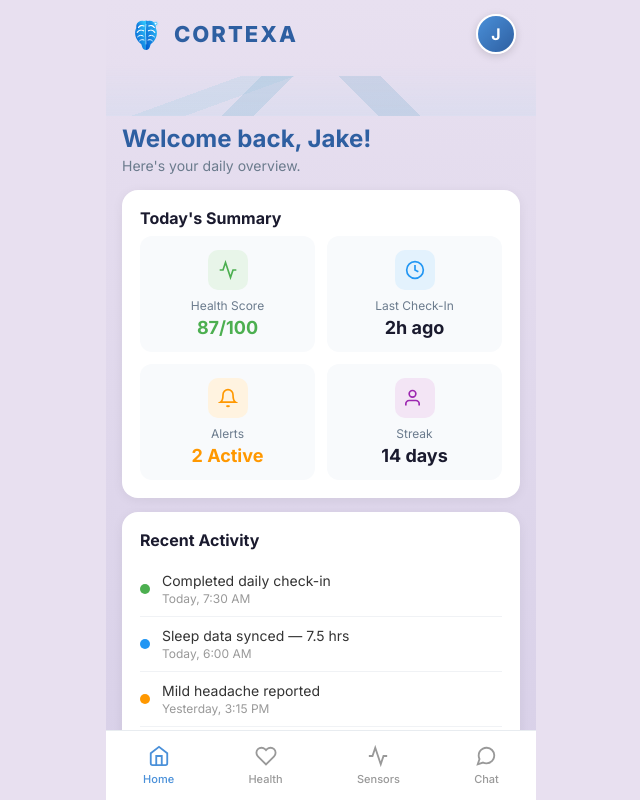
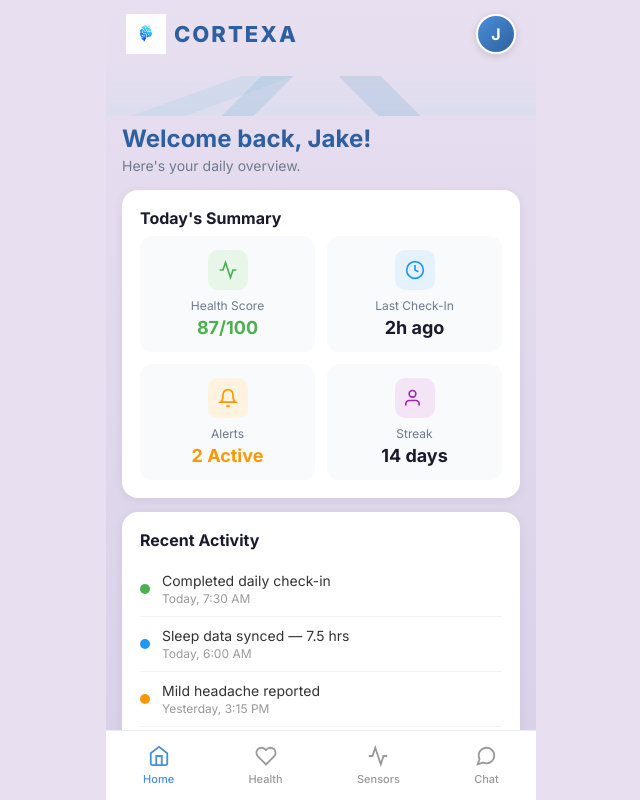
Before and after one commit to mvillarreal-maker/Cortexa, a plain HTML site: page index.html in a window 1280 px wide. Shown: the whole page, without its empty margins (319-959 px from the left). Drawn offline with Linux system fonts and the light colour scheme.

Commit message:
Update index.html

```diff
--- a/index.html
+++ b/index.html
@@ -15,7 +15,7 @@
     <!-- Header -->
     <div class="header">
       <div class="logo">
-        <img src="logo.svg" alt="Cortexa" class="brain-icon" width="40" height="40">
+        <img src="E15B6C57-FCD6-4000-85A7-E199DBA25D40.PNG" alt="Cortexa" class="brain-icon" width="40" height="40">
         <span class="logo-text">CORTEXA</span>
       </div>
       <div class="avatar">
```
